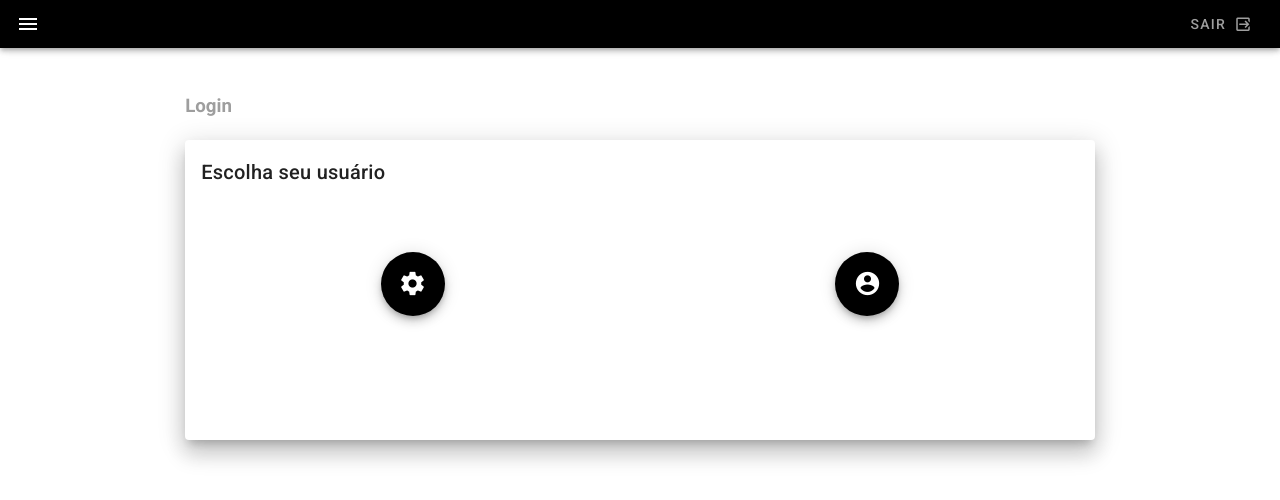
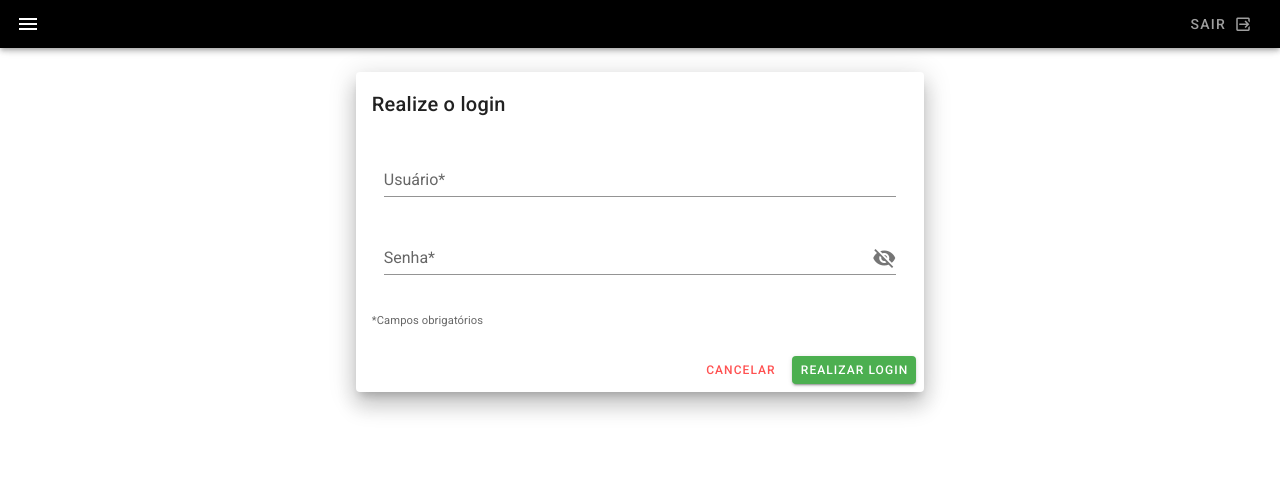
Before and after one commit to jcmpprado/Comanda-digital, a Vue app in the folder frontend/: page /login in a window 1280 px wide. Shown: the top 500 px of the page. Built offline with nearby package versions, Linux system fonts and the light colour scheme.

Commit message:
adiciona autorizacao

```diff
--- a/frontend/src/apis/produto/ProdutoApi.js
+++ b/frontend/src/apis/produto/ProdutoApi.js
@@ -7,10 +7,6 @@ export default {
 
     salvar: (produto) => {
         return http.post(`/produto`,produto);
-    },
-
-    atualizar: (produto) => {
-        return http.put(`/produto`,produto);
     },
 
     apagar: (idProduto) => {
--- a/frontend/src/apis/usuario/UsuarioApi.js
+++ b/frontend/src/apis/usuario/UsuarioApi.js
@@ -0,0 +1,7 @@
+import http from "../http-config";
+
+export default {
+    login: (body) => {
+        return http.get(`/auth`, body)
+    },
+}
--- a/frontend/src/views/Login.vue
+++ b/frontend/src/views/Login.vue
@@ -1,35 +1,84 @@
 <template>
   <v-container fluid>
-    <h3 class="subheading grey--text my-5 titulo">Login</h3>
-
     <v-flex>
-      <v-card max-width="80%" elevation="14">
+      <v-card max-width="50%" elevation="14">
         <v-card-title class="justify-center">
-          <v-spacer>Escolha seu usuário</v-spacer>
+          <v-spacer>Realize o login</v-spacer>
         </v-card-title>
-        <div class="dialogs">
-          <DialogLoginAdmin />
-
-          <DialogLoginUser />
-        </div>
+        <v-card-text>
+          <v-container grid-list-md>
+            <v-form @submit.prevent="login" ref="form">
+              <v-layout wrap>
+                <v-flex xs12>
+                  <v-text-field
+                    v-model="user"
+                    type="text"
+                    label="Usuário*"
+                    placeholder="Usuário"
+                    required
+                  ></v-text-field>
+                </v-flex>
+                <v-flex xs12>
+                  <v-text-field
+                    v-model="senha"
+                    :type="senhaVisivel ? 'text' : 'password'"
+                    label="Senha*"
+                    placeholder="Senha"
+                    :append-icon="senhaVisivel ? 'mdi-eye' : 'mdi-eye-off'"
+                    @click:append="senhaVisivel = !senhaVisivel"
+                    required
+                  ></v-text-field>
+                </v-flex>
+              </v-layout>
+            </v-form>
+          </v-container>
+          <small>*Campos obrigatórios</small>
+        </v-card-text>
+        <v-card-actions>
+          <v-spacer></v-spacer>
+          <v-btn color="error" small text>cancelar</v-btn>
+          <v-btn color="success" small @click="login()"
+            >Realizar login</v-btn
+          >
+        </v-card-actions>
       </v-card>
     </v-flex>
   </v-container>
 </template>
 
 <script>
-import DialogLoginAdmin from '../components/Shared/dialogs/DialogLoginAdmin.vue';
-import DialogLoginUser from '../components/Shared/dialogs/DialogLoginUser.vue';
+import UsuarioApi from "@/apis/usuario/UsuarioApi";
 
 export default {
   data: () => ({
-
+    user: "",
+    senha: "",
   }),
 
-  components:{
-    DialogLoginAdmin,
-    DialogLoginUser
-  }
+  components: {},
+
+  methods: {
+    login() {
+      const auth = {
+        user: this.user,
+        senha: this.senha,
+      };
+
+      UsuarioApi.login(this.auth).then((response) => {
+        const respota = response.data;
+      });
+    },
+    // login:async function(){
+    //   const auth = {
+    //     user: this.user,
+    //     senha: this.senha,
+    //   };
+
+    //   await UsuarioApi.login(this.auth).then((response) => {
+    //     response.data
+    //   })
+    // }
+  },
 };
 </script>
 
```
